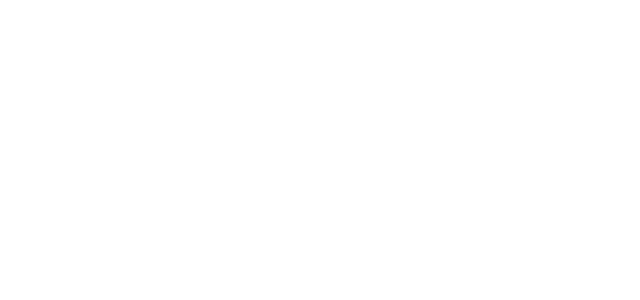
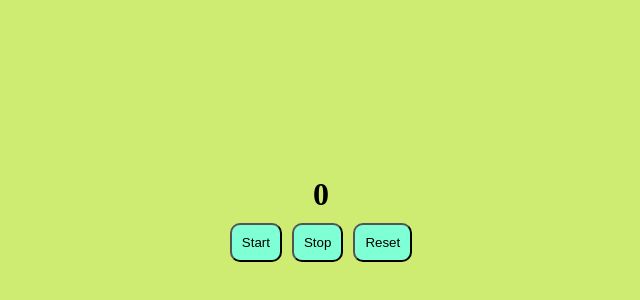
Before and after one commit to sakigo9/React-JS-Machine-Coding-Project, a React (Vite) app in the folder projects/: page /timer in a window 1280 px wide. Before the commit this address had no page. Shown: the part 176-476 px from the top of the page, without its empty margins (319-959 px from the left). Built offline with nearby package versions, Linux system fonts and the light colour scheme; a web font is replaced by a local one.

Commit message:
feat: added timer-app

```diff
--- a/projects/src/Routes.tsx
+++ b/projects/src/Routes.tsx
@@ -4,6 +4,7 @@
 import Home from './containers/Home/Home';
 import ThemeSwitch from './containers/projects/ThemeSwitch/ThemeSwitch';
 import ToDos from './containers/projects/ToDosPart2/ToDos';
+import Timer from './containers/projects/Timer/Timer';
 const ProjectRoutes: React.FC = () => {
   return (
     <Router>
@@ -12,6 +13,7 @@
         <Route path="/toDos" element={<ToDosApp />} />
         <Route path="/theme" element={<ThemeSwitch />} />
         <Route path="/toDos2" element={<ToDos />} />
+        <Route path="/timer" element={<Timer />} />
       </Routes>
     </Router>
   );
--- /dev/null
+++ b/projects/src/containers/projects/Timer/Timer.css
@@ -0,0 +1,21 @@
+.stopwatch {
+  display: flex;
+  flex-direction: column;
+  justify-content: center;
+  align-items: center;
+  height: 100vh;
+  width: 100vw;
+  background-color: #bbe53dba;
+
+  .button-list {
+    display: flex;
+    gap: 10px;
+    padding: 10px;
+
+    .button {
+      background-color: aquamarine;
+      border-radius: 10px;
+      padding: 10px;
+    }
+  }
+}
--- /dev/null
+++ b/projects/src/containers/projects/Timer/Timer.tsx
@@ -0,0 +1,49 @@
+import React, { useState } from 'react';
+import './Timer.css';
+
+type timerType = number | undefined;
+const Timer: React.FC = () => {
+  const [time, setTime] = useState(0);
+  const [intervalInstance, setIntervalInstance] = useState<timerType>();
+  const [active, setActive] = useState<boolean>(false);
+
+  // resets the timer
+  const resetHandler = () => {
+    setTime(0);
+    setActive(false);
+    clearInterval(intervalInstance);
+  };
+
+  // starts the timer from a given time state
+  const startHandler = () => {
+    setActive(true);
+    setIntervalInstance(
+      setInterval(() => {
+        setTime((prev) => prev + 1);
+      }, 1200),
+    );
+  };
+
+  // stops the timer
+  const stopHandler = () => {
+    setActive(false);
+    clearInterval(intervalInstance);
+  };
+  return (
+    <div className="stopwatch">
+      <h1>{time}</h1>
+      <div className="button-list">
+        <button className="button" onClick={startHandler} disabled={active}>
+          Start
+        </button>
+        <button className="button" onClick={stopHandler}>
+          Stop
+        </button>
+        <button className="button" onClick={resetHandler}>
+          Reset
+        </button>
+      </div>
+    </div>
+  );
+};
+export default Timer;
```
